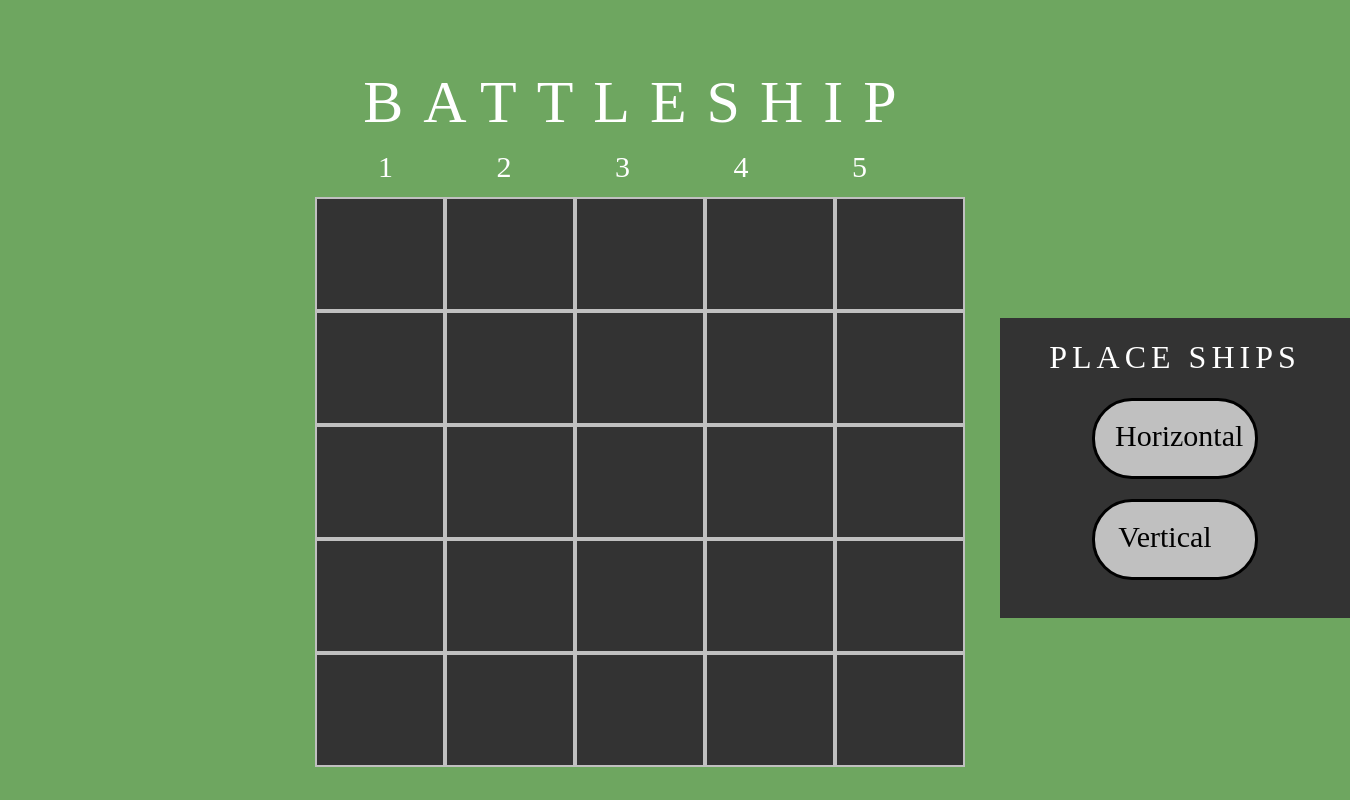
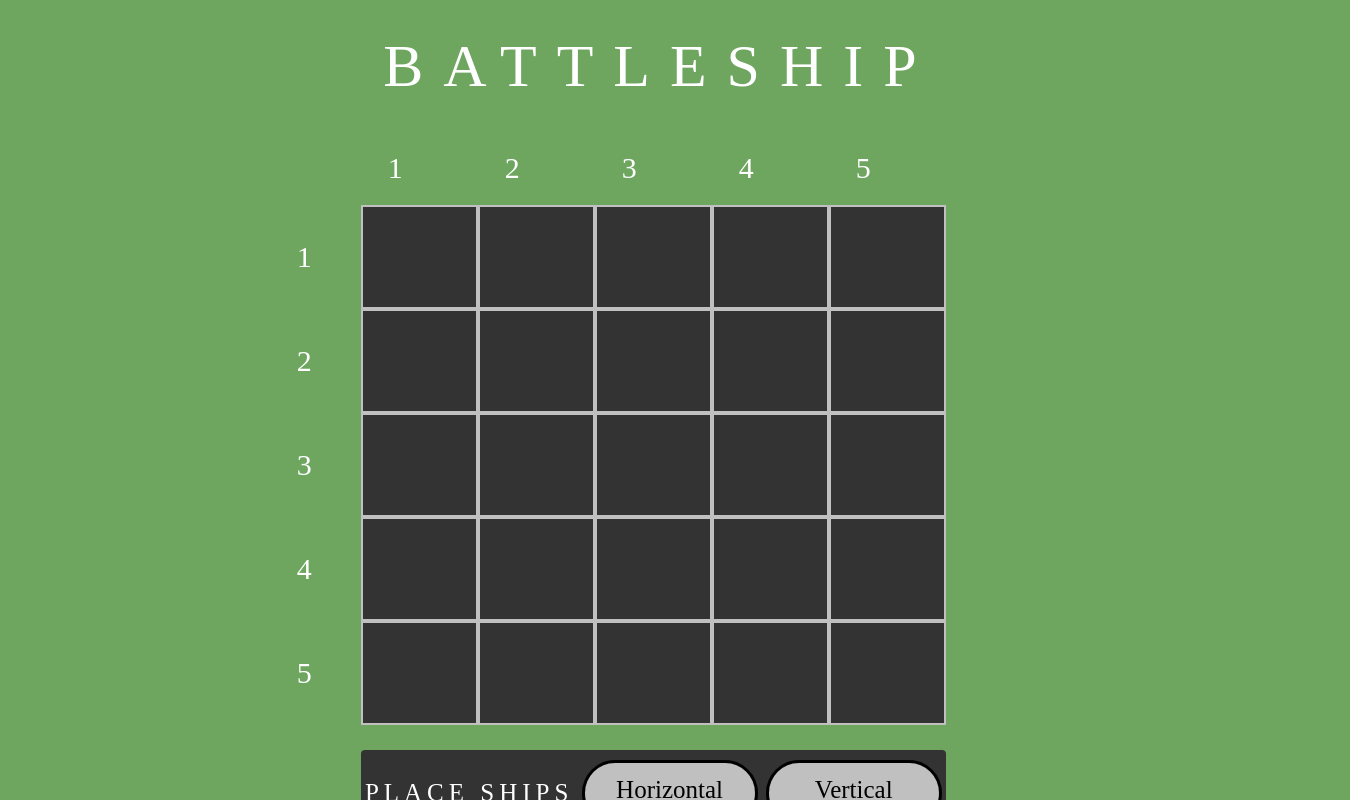
Before and after one commit to beltjun26/battleShip137, a plain HTML site: page battleship.html in a window 1280 px wide. Shown: the whole page, 1350 px wide, since content can reach past the window. Drawn offline with Linux system fonts and the light colour scheme.

Commit message:
fixed css

```diff
--- a/battleship.html
+++ b/battleship.html
@@ -8,10 +8,22 @@
 </head>
 <body>
 	<div id="wrapper">
+		<div class="title">BATTLESHIP</div>
 		<div id="board">
-			<div class="title">BATTLESHIP</div>
-			<div class="number">1 2 3  4  5</div>
-			<!-- <div class="number number-left">1 2 3 4 5</div> -->
+			<div class="number number-top">
+				<span>1</span>
+				<span>2</span>
+				<span>3</span>
+				<span>4</span>
+				<span>5</span>
+			</div>
+			<div class="number number-left">
+				<span>1</span>
+				<span>2</span>
+				<span>3</span>
+				<span>4</span>
+				<span>5</span>
+			</div>
 			<div class="player-board">
 				<div class="row">
 					<div class="grid" id="11"></div>
@@ -49,7 +61,6 @@
 					<div class="grid" id="55"></div>
 				</div>
 			</div>
-
 			<div id="control-board">
 				<h1>PLACE SHIPS</h1>
 				<div class="button" id="button-horz">Horizontal</div>
--- a/public/style.css
+++ b/public/style.css
@@ -1,30 +1,65 @@
 html{
 	background: #6EA660;
 	font-family: "Glacial Indifference";
+}
+
+body{
+	margin: 0;
+}
+
+#wrapper{
+	max-height: 100vh;
+	height: 100vh!important;
+	overflow: hidden;
+	padding: 0!important;
 }
 
 .title{
 	font-size: 60px;
 	font-family: "Glacial Indifference";
 	letter-spacing: 20px;
-	margin:5% 0 2% 0;
+	margin: 2.5% 0 1.5% 0;
 	text-align:center;
 	color: white;
+	transform: translate(20px, 0);
 }
 
+#board{
+	display: flex;
+	flex-wrap: wrap;
+	width:650px;
+	margin: 50px auto 0px auto;
+	position: relative;
+	/*max-height: 50vh;*/
+	left: -1.5%;
+}
 
 .number{
 	font-size:30px;
 	text-align:center;
-	margin-left:2%;
+	/*margin-left:2%;*/
 	padding:0;
 	letter-spacing:48px;
 	color:white;
+	justify-content: space-around;
+}
+
+.number-top{
+	display: flex;
+	margin-left: 10%;
+	width: 90%;
+	margin-bottom: 20px;
 }
 
 .number-left{
-	/*display:inline;*/
-	/*float:left;*/
+	display: flex;
+	flex-direction: column;
+	/*height: 100%;*/
+	width: 10%;
+}
+
+.player-board{
+	width: 90%;
 }
 
 .row{
@@ -41,8 +76,8 @@ html{
 	flex: 1;
 	font-size:50px;
 	text-align:center;
-	width:50px;
-	height:110px;
+	height: 100px;
+	width: 100px;
 }
 
 .rotate{
@@ -54,33 +89,34 @@ html{
 	background:grey;
 }
 
-.player-board{
+/*.player-board{
 	width: 650px;
 	height: 550px;
 	text-align: center;
 	margin: 2% auto;
-}
+}*/
 
 #wrapper{
 	text-align: center;
 	padding:10px;
 }
 
-#board{
-	width:650px;
-	margin: 50px auto 0px auto;
-	position: relative;
-}
-
-
-
 #control-board{
-	position:absolute;
-	left: 685px;
-	top: 250px;
-	height: 300px;
-	width:350px;
+	/*position:absolute;*/
+	/*left: 685px;*/
+	/*top: 250px;*/
+	/*height: 300px;*/
+	/*width:350px;*/
+	display: flex;
 	background:#333333;
+	width: 100%;
+	justify-content: space-around;
+	border-radius: 4px;
+	padding: 10px 0;
+	margin-top: 25px;
+	align-items: center;
+	margin-left: 10%;
+	width: 90%;
 }
 
 #control-board > h1 {
@@ -88,25 +124,23 @@ html{
 	text-align: center;
 	color:white;
 	/*font-family:"Glacial Indifference";*/
+	font-size: 25px;
 	font-weight:100;
-}
-
-.button-horz{
-
 }
 
 .button{
 	background:silver;
-	width:100px;
+	width:150px;
 	height:50px;
-	padding:25px 40px 0px 20px;
-	line-height:20px;
-	margin:20px auto;
+	padding: 5px 10px;
+	line-height: 1.75em;
+	/*margin:20px auto;*/
 	border-radius: 40px;
 	border: 3px solid black;
-	font-size:30px;
-	/*text-align: center;*/
+	font-size: 25px;
+	text-align: center;
 	/*color:white;*/
+	cursor: pointer;
 }
 
 .button:hover{
@@ -129,7 +163,11 @@ html{
 	outline:none;
 	width:400px;
 	color:white;
+	font-family: "Glacial Indifference";
+}
 
+button{
+	font-family: "Glacial Indifference";
 }
 
 #username{
```
